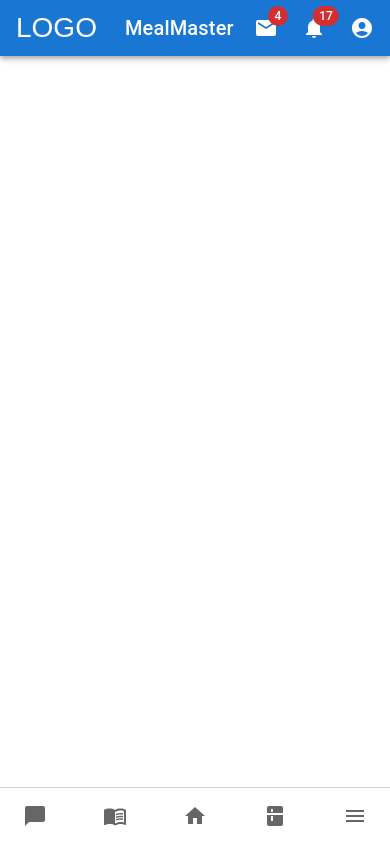
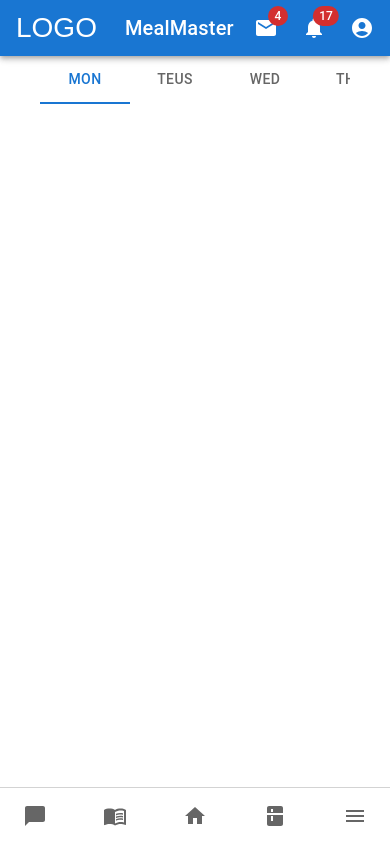
Before and after one commit to Zephyr709/meal-master, a React (Create React App) app: page / in a window 390 px wide. Built offline with nearby package versions, Linux system fonts and the light colour scheme.

Commit message:
Days of the week tab/responsive implementation

```diff
--- a/package.json
+++ b/package.json
@@ -5,6 +5,7 @@
   "dependencies": {
     "@emotion/react": "^11.11.1",
     "@emotion/styled": "^11.11.0",
+    "@fontsource/roboto": "^5.0.8",
     "@mui/icons-material": "^5.14.1",
     "@mui/material": "^5.14.2",
     "@mui/styled-engine-sc": "^5.12.0",
--- a/src/App.tsx
+++ b/src/App.tsx
@@ -3,12 +3,13 @@ import './App.css';
 import ResponsiveAppBar from './components/AppBar';
 import LabelBottomNavigation from './components/LabelBottomNavigation';
 import Box from '@mui/material/Box';
+import DayTabs from './components/dayTabs';
 
 function App() {
   return (
     <Box>
       <ResponsiveAppBar />
-
+      <DayTabs />
       <LabelBottomNavigation />
     </Box>
 
--- /dev/null
+++ b/src/components/dayTabs.tsx
@@ -0,0 +1,80 @@
+import { Box, Tab, Tabs } from "@mui/material";
+import * as React from 'react';
+
+
+export default function DayTabs() {
+    const [value, setValue] = React.useState(0);
+    // State to track the current viewport width
+    const [viewportWidth, setViewportWidth] = React.useState(window.innerWidth);
+
+    // Function to handle viewport width changes
+    const handleViewportWidthChange = () => {
+        setViewportWidth(window.innerWidth);
+    };
+
+    // Effect hook to subscribe to window resize events
+    React.useEffect(() => {
+        window.addEventListener('resize', handleViewportWidthChange);
+
+        // Clean up the event listener when the component unmounts
+        return () => {
+        window.removeEventListener('resize', handleViewportWidthChange);
+
+    }});
+
+    const handleChange = (event: React.SyntheticEvent, newValue: number) => {
+      setValue(newValue);
+    };
+
+
+    const days = [
+        {id: 0, shortForm: 'Mon', longForm: 'Monday'},
+        {id: 1, shortForm: 'Teus', longForm: 'Teusday'},
+        {id: 2, shortForm: 'Wed', longForm: 'Wednesday'},
+        {id: 3, shortForm: 'Thur', longForm: 'Thursday'},
+        {id: 4, shortForm: 'Fri', longForm: 'Friday'},
+        {id: 5, shortForm: 'Sat', longForm: 'Saturday'},
+        {id: 6, shortForm: 'Sun', longForm: 'Sunday'},
+    ];
+
+    // Renders in shorthand form and with scroll buttons if Component exceed viewport width
+    if (viewportWidth < 700) {
+           return (
+        <Box >
+            <Tabs
+            value={value}
+            onChange={handleChange}
+            variant='scrollable'
+            scrollButtons
+            allowScrollButtonsMobile
+            >
+                {days.map(day => (
+                    <Tab
+                    label={day.shortForm}
+                    />
+                ))}
+
+            </Tabs>
+        </Box>
+    )
+    } else {
+        return (
+            <Box >
+            <Tabs
+            value={value}
+            onChange={handleChange}
+            centered
+            allowScrollButtonsMobile
+            >
+                {days.map(day => (
+                    <Tab
+                    label={day.longForm}
+                    />
+                ))}
+
+            </Tabs>
+        </Box>
+        )
+    }
+
+}
```
Also changed, not shown: 1 other file (tests, documents, lock files or other folders).
